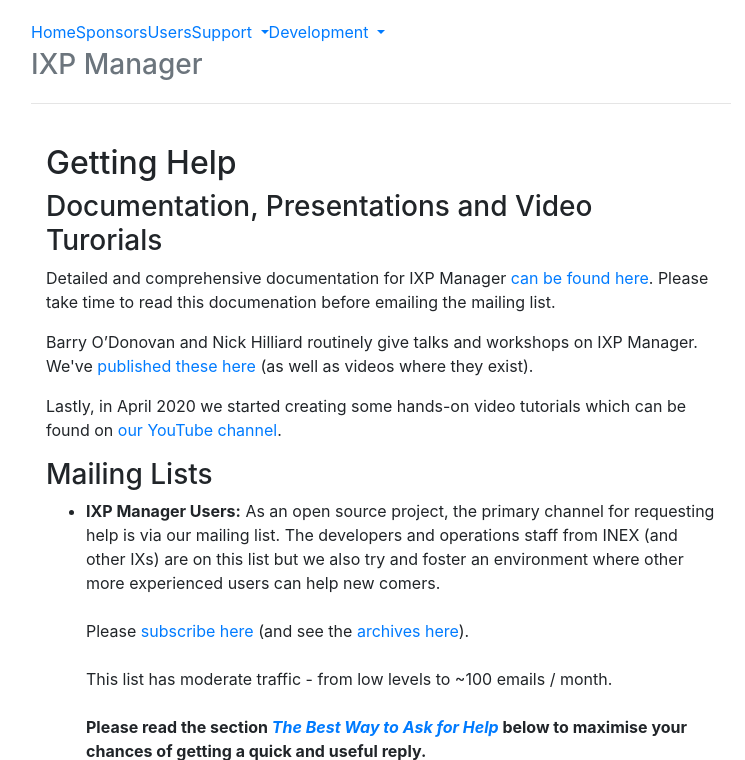
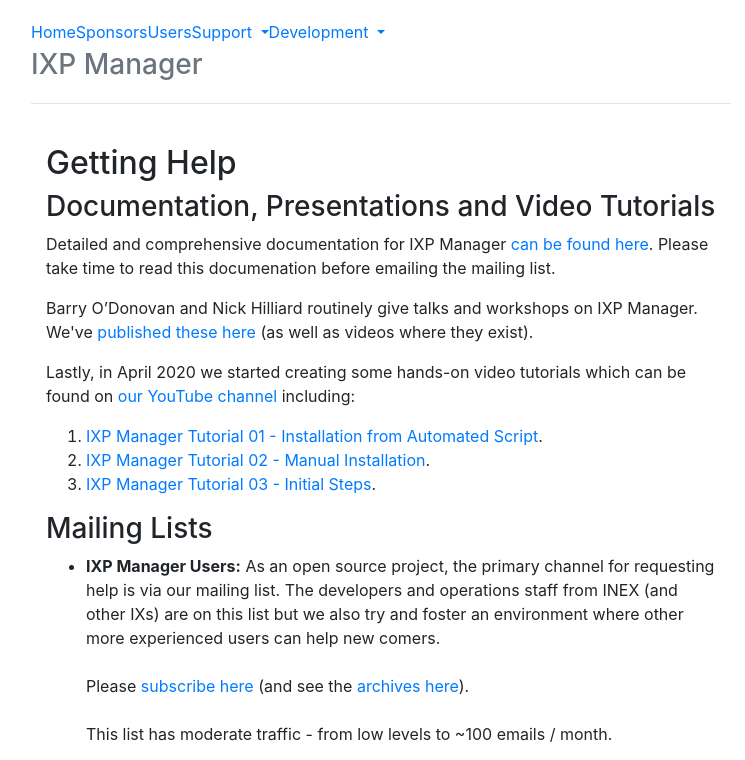
Before and after one commit to inex/ixp-manager-www, a PHP site: page /support in a window 1280 px wide. Shown: the top 760 px of the page, without its empty margins (259-1004 px from the left). Run offline with PHP 8.4, Linux system fonts and the light colour scheme; some libraries are stand-ins or nearby versions.

Commit message:
add videos

```diff
--- a/public/support.php
+++ b/public/support.php
@@ -6,7 +6,7 @@
 
           <h2>Getting Help</h2>
 
-          <h3>Documentation, Presentations and Video Turorials</h3>
+          <h3>Documentation, Presentations and Video Tutorials</h3>
 
           <p>
               Detailed and comprehensive documentation for IXP Manager
@@ -19,8 +19,21 @@
           </p>
           <p>
               Lastly, in April 2020 we started creating some hands-on video tutorials which can be found
-              on <a href="https://www.youtube.com/channel/UCeW2fmMTBtE4fnlmg-2-evA">our YouTube channel</a>.
+              on <a href="https://www.youtube.com/channel/UCeW2fmMTBtE4fnlmg-2-evA">our YouTube channel</a>
+              including:
           </p>
+
+          <ol>
+            <li>
+              <a href="https://www.youtube.com/watch?v=U123-E8D-AI">IXP Manager Tutorial 01 - Installation from Automated Script</a>.
+            </li>
+            <li>
+              <a href="https://www.youtube.com/watch?v=qRIl1ioG6Ck">IXP Manager Tutorial 02 - Manual Installation</a>.
+            </li>
+            <li>
+              <a href="https://www.youtube.com/watch?v=Cuox538kFZs">IXP Manager Tutorial 03 - Initial Steps</a>.
+            </li>
+          </ol>
 
           <h3>Mailing Lists</h3>
 
```
